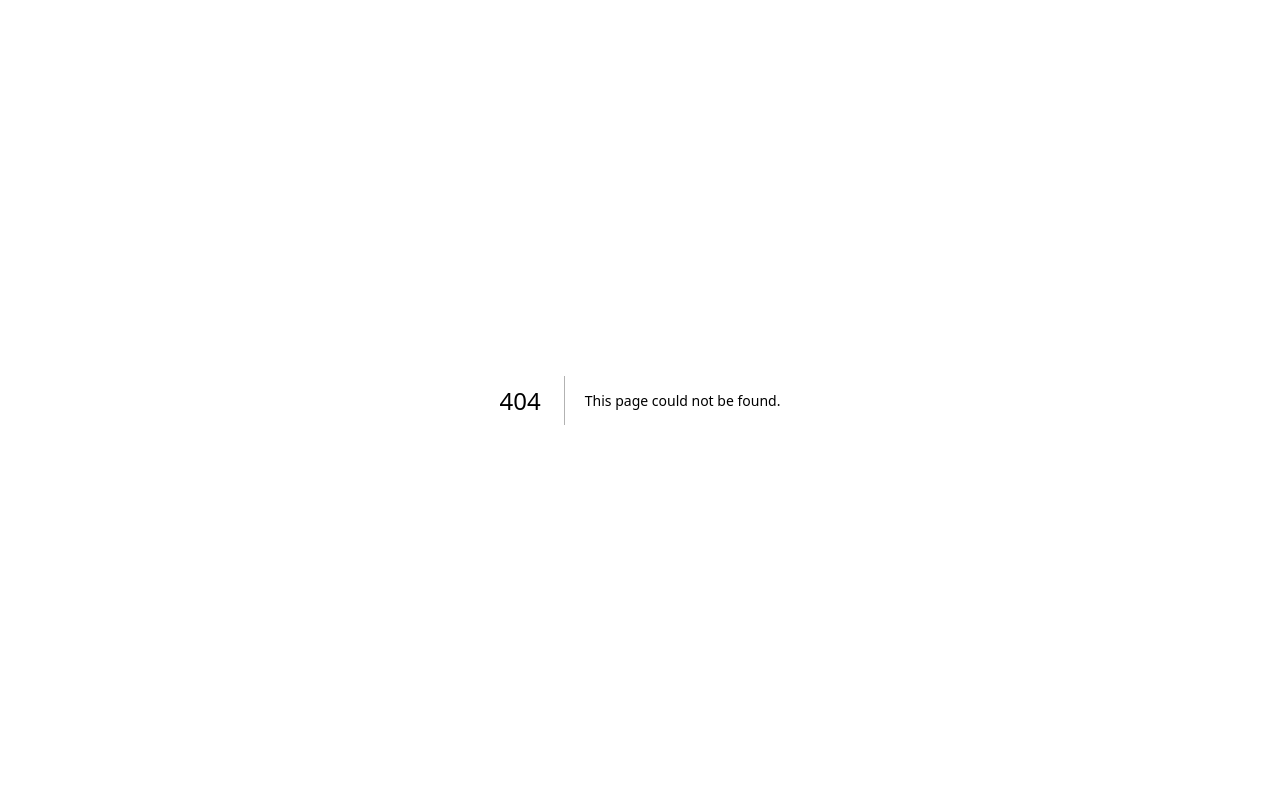
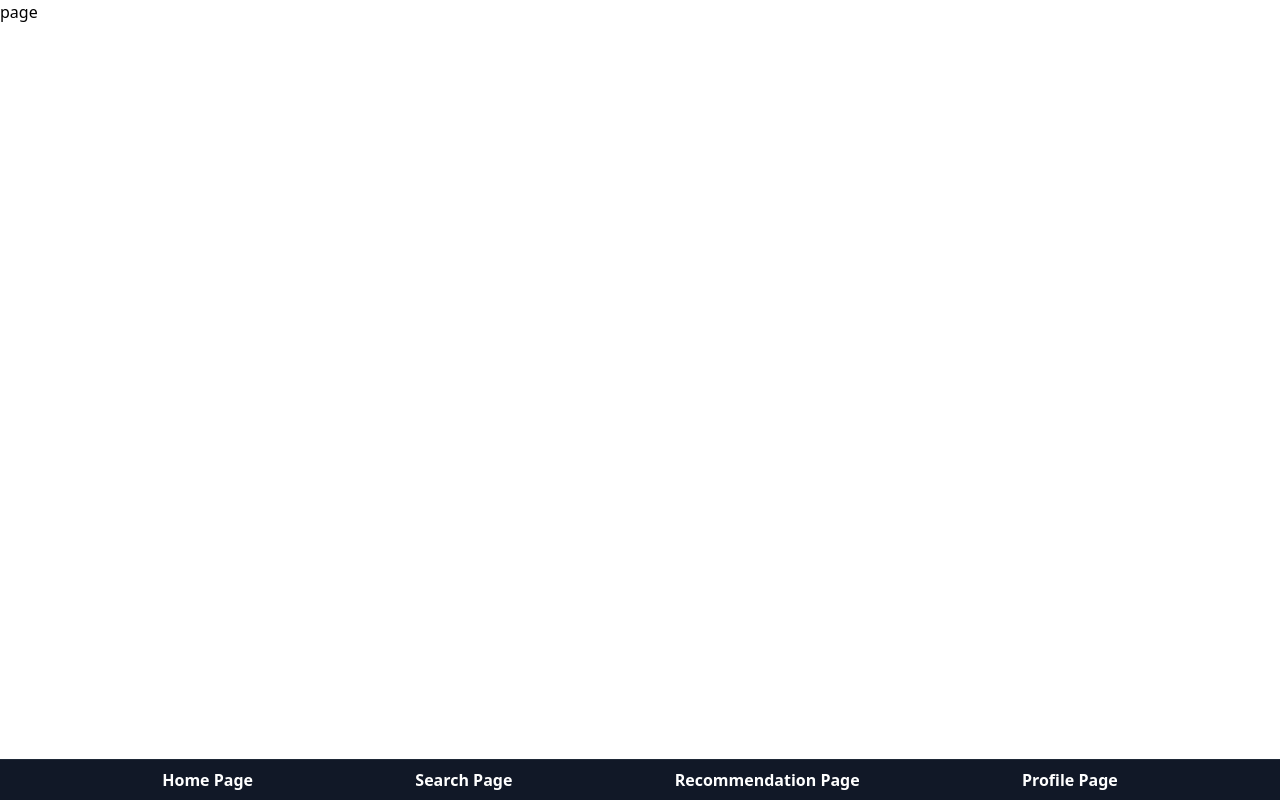
Before and after one commit to ChuckHo555/Anime-Zone, a Next.js app: page /protected/ProfilePage in a window 1280 px wide. Before the commit this address had no page. Built offline with nearby package versions, Linux system fonts and the light colour scheme.

Commit message:
fixed minor bugs with pages

```diff
--- a/app/api/getUser/route.ts
+++ b/app/api/getUser/route.ts
@@ -21,7 +21,6 @@ export async function POST(req: NextRequest) {
     );
     console.log("Database query result:", rows);
 
-    // Insert user if not found
     if (rows.length === 0) {
       console.log("User not found. Inserting into database...");
       await db.query("INSERT INTO users (userId, profilePicUrl, username) VALUES (?, ?, ?)", [
--- a/app/protected/HomePage/page.tsx
+++ b/app/protected/HomePage/page.tsx
@@ -1,5 +1,6 @@
 import { AnimeCardProps } from "@/util/constants";
 import AnimeCarousel from "@/app/components/Carousel";
+import VerifyUser from "@/app/components/Auth/VerifyUser";
 
 async function fetchPopularAnime() {
   const res = await fetch("http://localhost:3000/api/getAnime?type=popular", {
@@ -18,7 +19,7 @@ export default async function HomePage() {
   return (
     <div className="home-container">
       <div className="user-header">
-        <p>Welcome to Anime Zone!</p>
+        <VerifyUser/>
       </div>
       <div className="home-wrapper overflow-hidden">
         <AnimeCarousel animes={popularList} />
--- /dev/null
+++ b/app/protected/ProfilePage/page.tsx
@@ -0,0 +1,5 @@
+export default function ProfilePage() {
+  return (
+    <div>page</div>
+  )
+}
```
Also changed, not shown: 1 other file (tests, documents, lock files or other folders).
